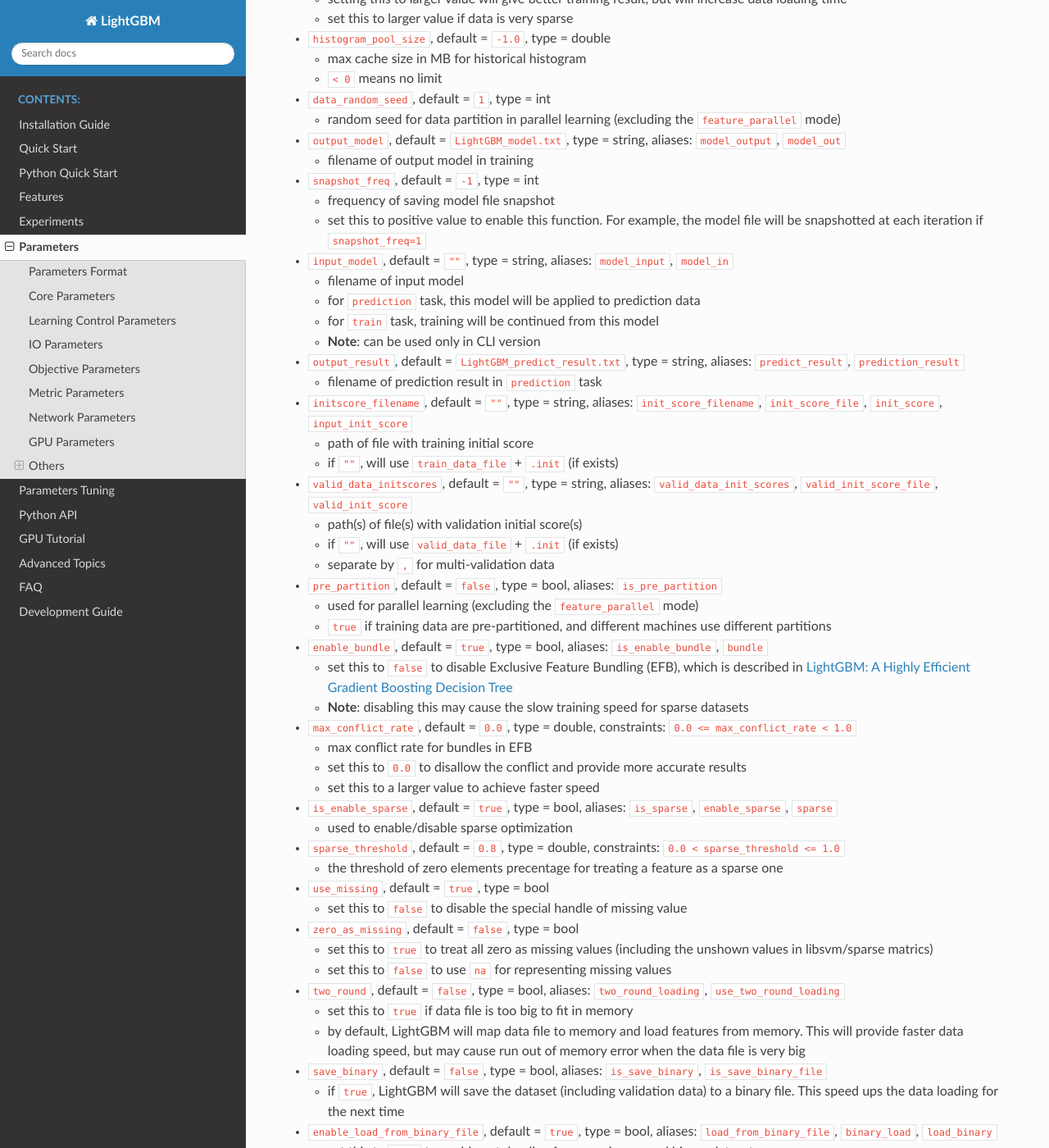
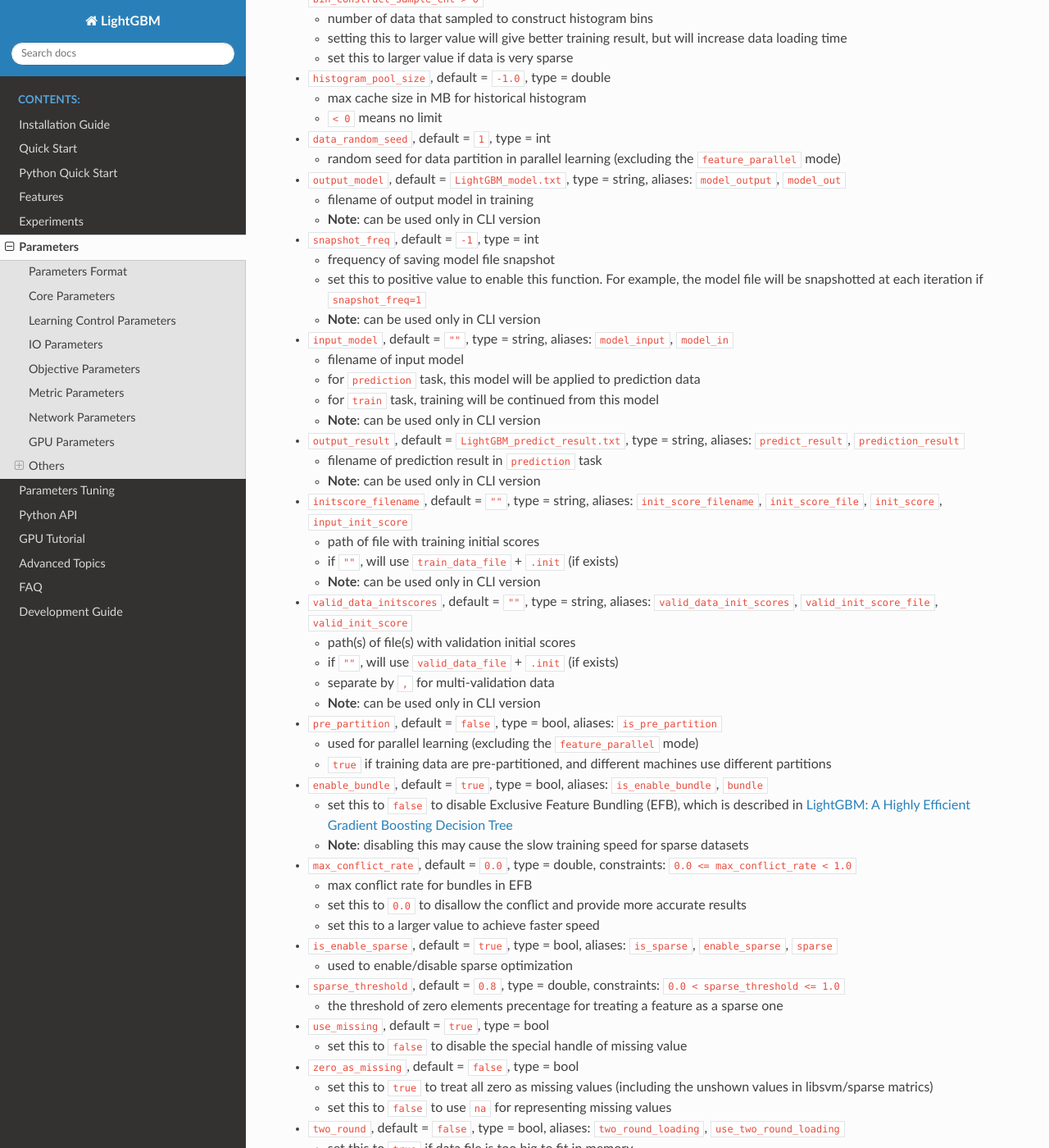
Before and after one commit to microsoft/LightGBM, a Sphinx documentation site: the page built from docs/Parameters.rst, in a window 1280 px wide and 1400 px high, scrolled down 5764 px. Shown: the whole window at 82% size. Built offline with Sphinx 7.4.7 and the Read the Docs theme 2.0.0, drawn with Linux system fonts in a browser that asks for light colours; pages that are not in the unit, such as notebooks, are missing from menus; some of the changed text lies outside the part shown.

Commit message:
clarified CLI-only params in docs

```diff
--- a/docs/Parameters.rst
+++ b/docs/Parameters.rst
@@ -110,11 +110,15 @@ Core Parameters
 
    -  path of training data, LightGBM will train from this data
 
+   -  **Note**: can be used only in CLI version
+
 -  ``valid``, default = ``""``, type = string, aliases: ``test``, ``valid_data``, ``valid_data_file``, ``test_data``, ``valid_filenames``
 
    -  path(s) of validation/test data, LightGBM will output metrics for these data
 
    -  support multiple validation data, separated by ``,``
+
+   -  **Note**: can be used only in CLI version
 
 -  ``num_iterations``, default = ``100``, type = int, aliases: ``num_iteration``, ``num_tree``, ``num_trees``, ``num_round``, ``num_rounds``, ``num_boost_round``, ``n_estimators``, constraints: ``num_iterations >= 0``
 
@@ -398,11 +402,15 @@ IO Parameters
 
    -  filename of output model in training
 
+   -  **Note**: can be used only in CLI version
+
 -  ``snapshot_freq``, default = ``-1``, type = int
 
    -  frequency of saving model file snapshot
 
    -  set this to positive value to enable this function. For example, the model file will be snapshotted at each iteration if ``snapshot_freq=1``
+
+   -  **Note**: can be used only in CLI version
 
 -  ``input_model``, default = ``""``, type = string, aliases: ``model_input``, ``model_in``
 
@@ -418,19 +426,25 @@ IO Parameters
 
    -  filename of prediction result in ``prediction`` task
 
+   -  **Note**: can be used only in CLI version
+
 -  ``initscore_filename``, default = ``""``, type = string, aliases: ``init_score_filename``, ``init_score_file``, ``init_score``, ``input_init_score``
 
-   -  path of file with training initial score
+   -  path of file with training initial scores
 
    -  if ``""``, will use ``train_data_file`` + ``.init`` (if exists)
 
+   -  **Note**: can be used only in CLI version
+
 -  ``valid_data_initscores``, default = ``""``, type = string, aliases: ``valid_data_init_scores``, ``valid_init_score_file``, ``valid_init_score``
 
-   -  path(s) of file(s) with validation initial score(s)
+   -  path(s) of file(s) with validation initial scores
 
    -  if ``""``, will use ``valid_data_file`` + ``.init`` (if exists)
 
    -  separate by ``,`` for multi-validation data
+
+   -  **Note**: can be used only in CLI version
 
 -  ``pre_partition``, default = ``false``, type = bool, aliases: ``is_pre_partition``
 
@@ -604,11 +618,15 @@ IO Parameters
 
    -  if ``convert_model_language`` is set and ``task=train``, the model will be also converted
 
+   -  **Note**: can be used only in CLI version
+
 -  ``convert_model``, default = ``gbdt_prediction.cpp``, type = string, aliases: ``convert_model_file``
 
    -  used only in ``convert_model`` task
 
    -  output filename of converted model
+
+   -  **Note**: can be used only in CLI version
 
 Objective Parameters
 --------------------
```
Also changed, not shown: 1 other file.
